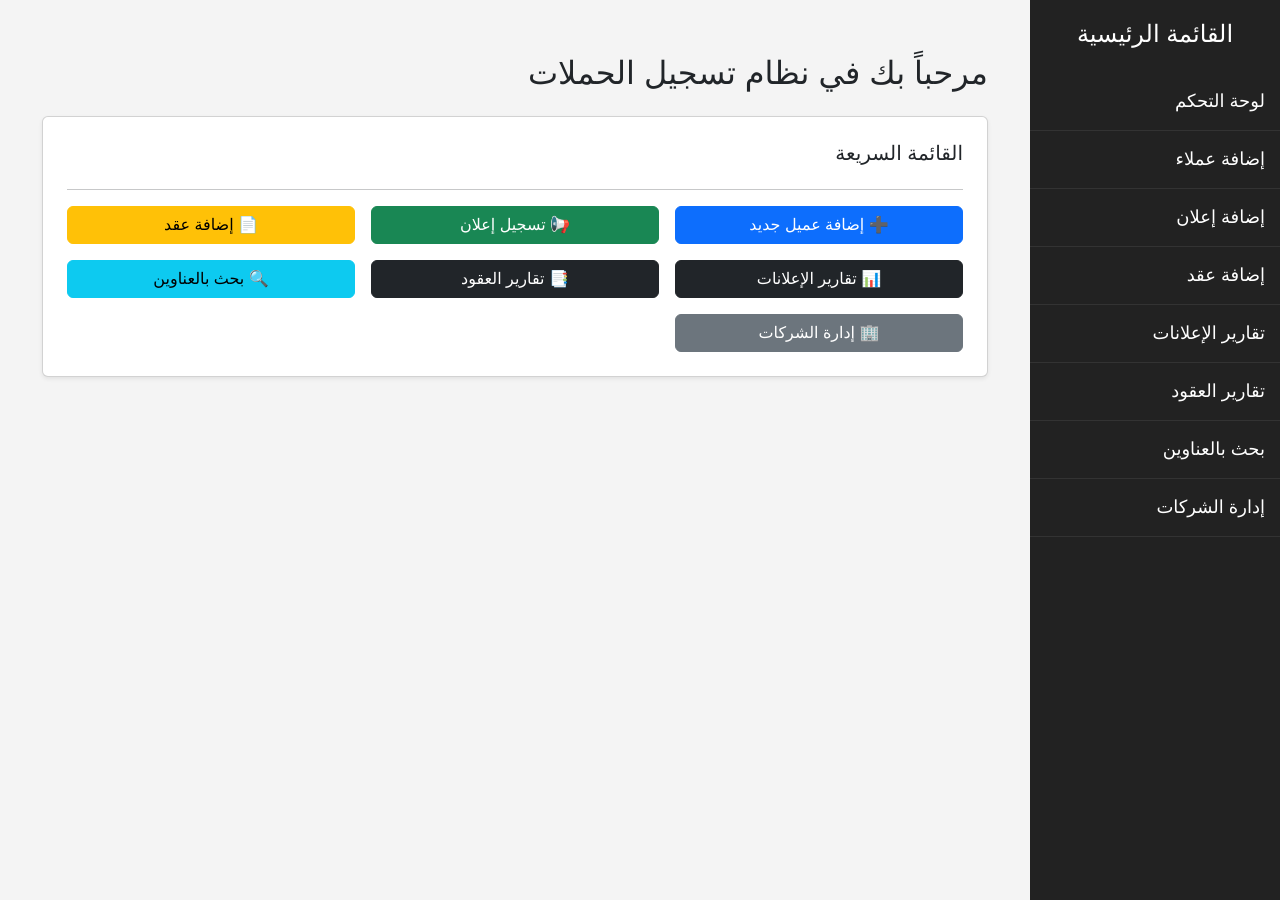
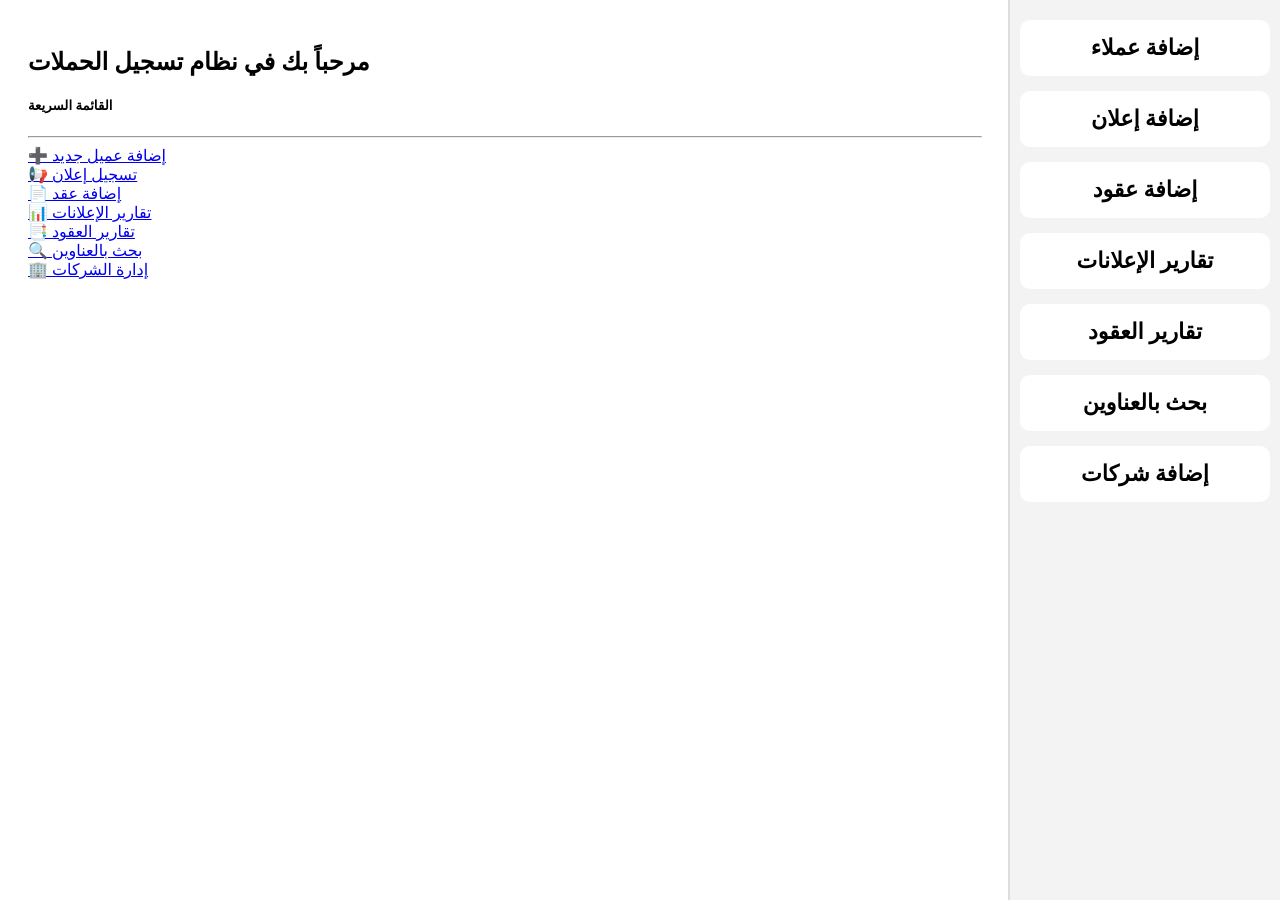
Before and after one commit to effatahmed67-ship-it/ads-system, a Flask app: page / in a window 1280 px wide. Run offline with Flask 3, Linux system fonts and the light colour scheme.

Commit message:
Update base.html

```diff
--- a/templates/base.html
+++ b/templates/base.html
@@ -1,70 +1,17 @@
-<!DOCTYPE html>
-<html lang="ar" dir="rtl">
-<head>
-    <meta charset="UTF-8">
-    <title>{{ title if title else "نظام تسجيل الحملات" }}</title>
-
-    <!-- Bootstrap RTL -->
-    <link rel="stylesheet" href="https://cdn.jsdelivr.net/npm/bootstrap@5.3.2/dist/css/bootstrap.rtl.min.css">
-    <link rel="stylesheet" href="https://cdn.jsdelivr.net/npm/bootstrap-icons/font/bootstrap-icons.css">
-
-    <style>
-        body {
-            background-color: #f4f4f4;
-            font-family: "Tajawal", sans-serif;
-        }
-
-        .sidebar {
-            width: 250px;
-            height: 100vh;
-            background-color: #222;
-            color: #fff;
-            position: fixed;
-            right: 0;
-            top: 0;
-            padding-top: 20px;
-        }
-
-        .sidebar a {
-            display: block;
-            padding: 15px;
-            font-size: 18px;
-            text-decoration: none;
-            color: #fff;
-            border-bottom: 1px solid #333;
-        }
-
-        .sidebar a:hover {
-            background-color: #444;
-        }
-
-        .content {
-            margin-right: 250px;
-            padding: 30px;
-        }
-    </style>
-</head>
-
 <body>
 
-    <!-- Sidebar -->
-    <div class="sidebar">
-        <h4 class="text-center mb-4">القائمة الرئيسية</h4>
-        <a href="/dashboard">لوحة التحكم</a>
-        <a href="/add-client">إضافة عملاء</a>
-        <a href="/add-ad">إضافة إعلان</a>
-        <a href="/add-contract">إضافة عقد</a>
-        <a href="/ads-report">تقارير الإعلانات</a>
-        <a href="/contracts-report">تقارير العقود</a>
-        <a href="/search">بحث بالعناوين</a>
-        <a href="/companies">إدارة الشركات</a>
-    </div>
+    {% include 'sidebar.html' %}
 
-    <!-- Main Content -->
-    <div class="content">
+    <div class="main-content">
         {% block content %}
         {% endblock %}
     </div>
 
 </body>
-</html>
+
+<style>
+.main-content {
+    margin-right: 270px;
+    padding: 20px;
+}
+</style>
```
